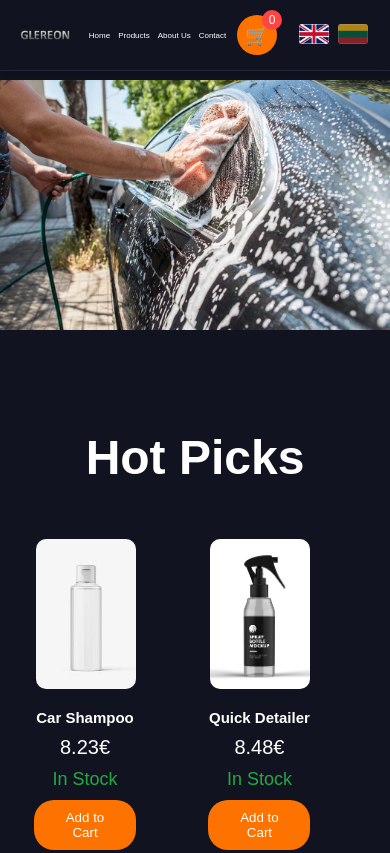
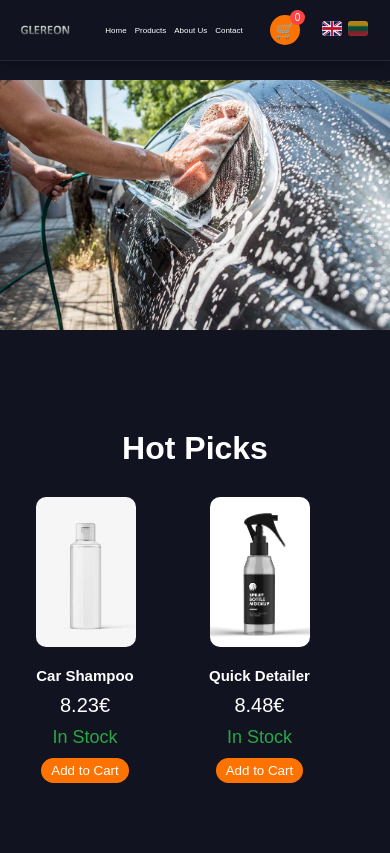
Before and after one commit to Glereon/Glereon, a plain HTML site: page index.html in a window 390 px wide. Shown: the top 853 px of the page. Drawn offline with Linux system fonts and the light colour scheme.

Commit message:
Add files via upload

```diff
--- a/index.html
+++ b/index.html
@@ -28,7 +28,7 @@
 
         <div  style="display: flex; gap: 20px; align-items: center;">
           <div class="cart-icon" onclick ="toggleCart()" >
-            <span  style="font-size: 1.2em;">🛒</span>
+            <span  style="font-size: 1em;">🛒</span>
             <span class="cart-count" id="cartCount">0</span>
       </div>
 
--- a/styles/headerstyle.css
+++ b/styles/headerstyle.css
@@ -136,8 +136,8 @@
       padding: 10px;
       background: #fe7300;
       border-radius: 50%;
-      width: 40px;
-      height: 40px;
+      width: 30px;
+      height: 30px;
       display: flex;
       align-items: center;
       justify-content: center;
@@ -153,16 +153,16 @@
       background: #ff4444;
       color: white;
       border-radius: 50%;
-      width: 20px;
-      height: 20px;
-      font-size: 12px;
+      width: 15px;
+      height: 15px;
+      font-size: 10px;
       display: flex;
       align-items: center;
       justify-content: center;
     }
     .language-switcher {
       display: flex;
-      gap: 5px;
+      gap: 2px;
       align-items: center;
     }
     .flag-btn {
@@ -178,8 +178,8 @@
       opacity: 1;
     }
     .flag-btn img {
-      width: 30px;
-      height: 20px;
+      width: 20px;
+      height: 15px;
       border-radius: 3px;
     }
 
--- a/styles/mainproductstyle.css
+++ b/styles/mainproductstyle.css
@@ -87,7 +87,7 @@
 @media (max-width: 600px) {
     /* paragraphs */
 .centerparagraph {
-    font-size: 3rem;
+    font-size: 2rem;
     font-style: sans-serif;
     font-weight: bold;
     margin-top: 100px;
@@ -98,7 +98,7 @@
 /* Main Product Style */
 
 .prodcontainer {
-    padding: 1.5rem;
+    padding: 0;
     background-color: #111420;
     border-style: none;
     width: 150px;
@@ -116,7 +116,7 @@
     height: 150px;;
     border-style: none;
     padding: 0;
-    margin-left:2%;
+    margin-left:17%;
     margin-bottom: 20px;
     margin-top: 20px;
 
@@ -160,7 +160,7 @@
 
     background-color: #fe7300;
     color: white;
-    padding: 10px 20px;
+    padding: 5px 10px;
     border: none;
     border-radius: 20px;
     cursor: pointer;
```
